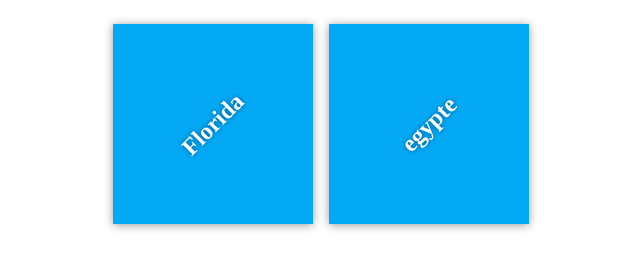
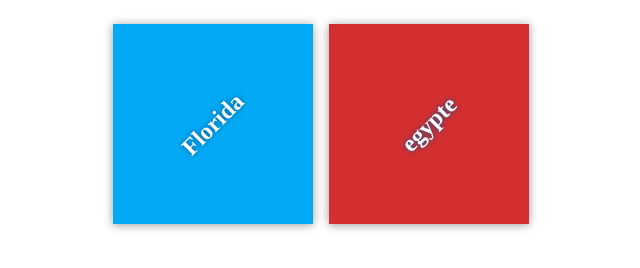
Before and after one commit to sherinel/my-travel-plans, a plain HTML site: page index.html in a window 1280 px wide. Shown: the whole page, without its empty margins (319-959 px from the left). Drawn offline with Linux system fonts and the light colour scheme; files that its build step writes are made by us from their sources.

Commit message:
style destinations

```diff
--- a/app.css
+++ b/app.css
@@ -1,4 +1,4 @@
-اhtml{
+اhtml {
 box-sizing: border-box;
 height: 100%;
 }
@@ -50,6 +50,6 @@ text-shadow: 0 0 5px #01579b;
 background-color: #03a9f4;
 }
 
-#paris {
+#egypte {
 background-color: #d32f2f;
 }
```
